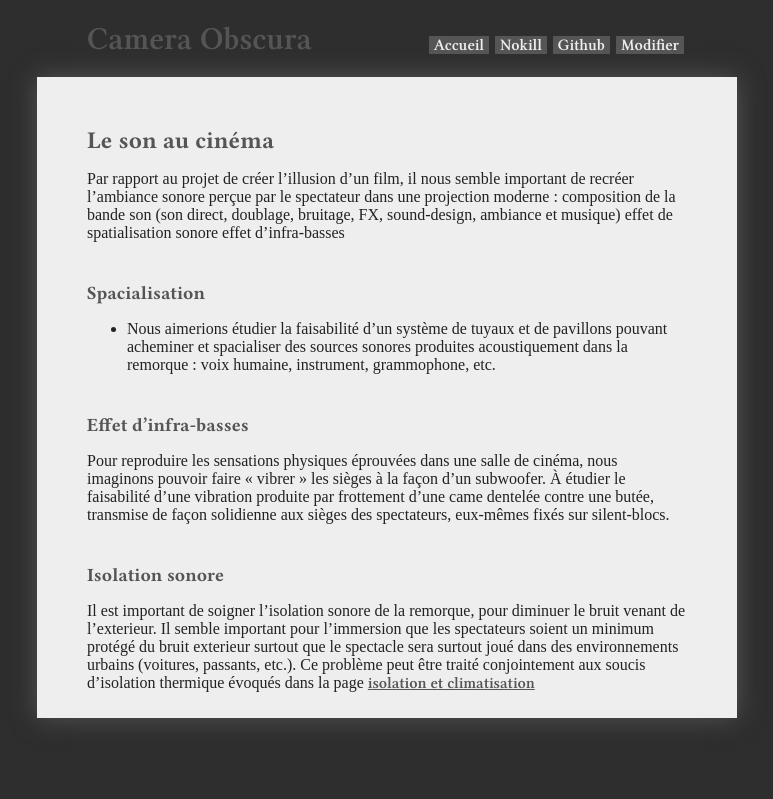
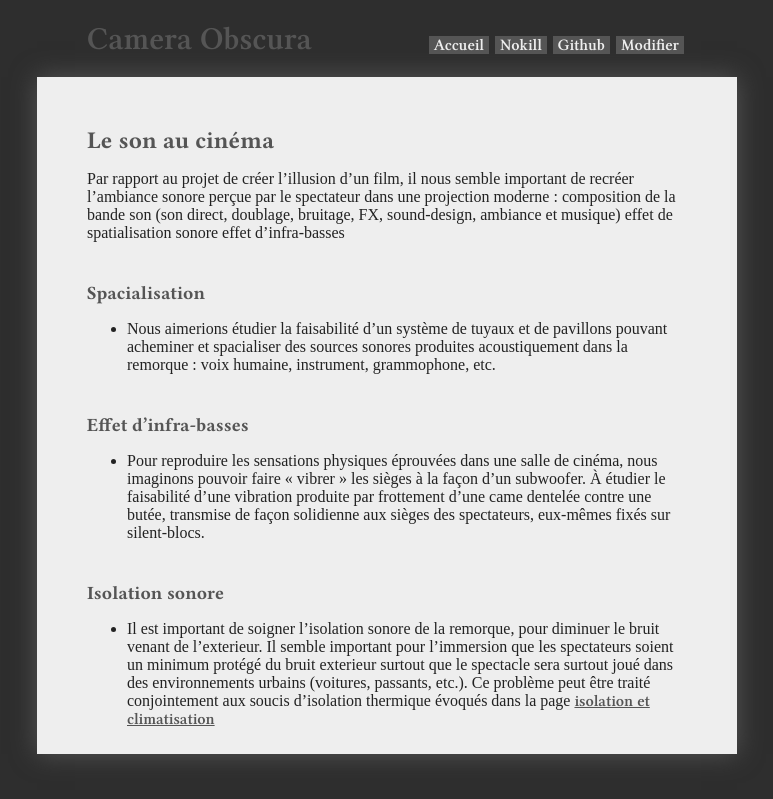
Before and after one commit to virginienokill/camera-obscura, a Jekyll site: the page built from contenu/technique/son.md, in a window 1280 px wide. Shown: the top 799 px of the page, without its empty margins (253-1026 px from the left). Built offline with Jekyll 4.4.1, drawn with Linux system fonts in a browser that asks for light colours; nearby versions of some CDN libraries; some web fonts are replaced; our own code applies the rules of GitHub Pages for plain Markdown files; a script that is not in the unit is left out; the repository's description, which GitHub fills in, is left out.

Commit message:
Update son.md

```diff
--- a/contenu/technique/son.md
+++ b/contenu/technique/son.md
@@ -11,8 +11,9 @@
 
 ### Effet d’infra-basses
 
-Pour reproduire les sensations physiques éprouvées dans une salle de cinéma, nous imaginons pouvoir faire « vibrer » les sièges à la façon d’un subwoofer. À étudier le faisabilité d’une vibration produite par frottement d’une came dentelée contre une butée, transmise de façon solidienne aux sièges des spectateurs, eux-mêmes fixés sur silent-blocs.
+- Pour reproduire les sensations physiques éprouvées dans une salle de cinéma, nous imaginons pouvoir faire « vibrer » les sièges à la façon d’un subwoofer. À étudier le faisabilité d’une vibration produite par frottement d’une came dentelée contre une butée, transmise de façon solidienne aux sièges des spectateurs, eux-mêmes fixés sur silent-blocs.
 
 ### Isolation sonore
-Il est important de soigner l’isolation sonore de la remorque, pour diminuer le bruit venant de l’exterieur. Il semble important pour l’immersion que les spectateurs soient un minimum protégé du bruit exterieur surtout que le spectacle sera surtout joué dans des environnements urbains (voitures, passants, etc.).
+
+- Il est important de soigner l’isolation sonore de la remorque, pour diminuer le bruit venant de l’exterieur. Il semble important pour l’immersion que les spectateurs soient un minimum protégé du bruit exterieur surtout que le spectacle sera surtout joué dans des environnements urbains (voitures, passants, etc.).
 Ce problème peut être traité conjointement aux soucis d’isolation thermique évoqués dans la page [isolation et climatisation](isolation.md)
```
